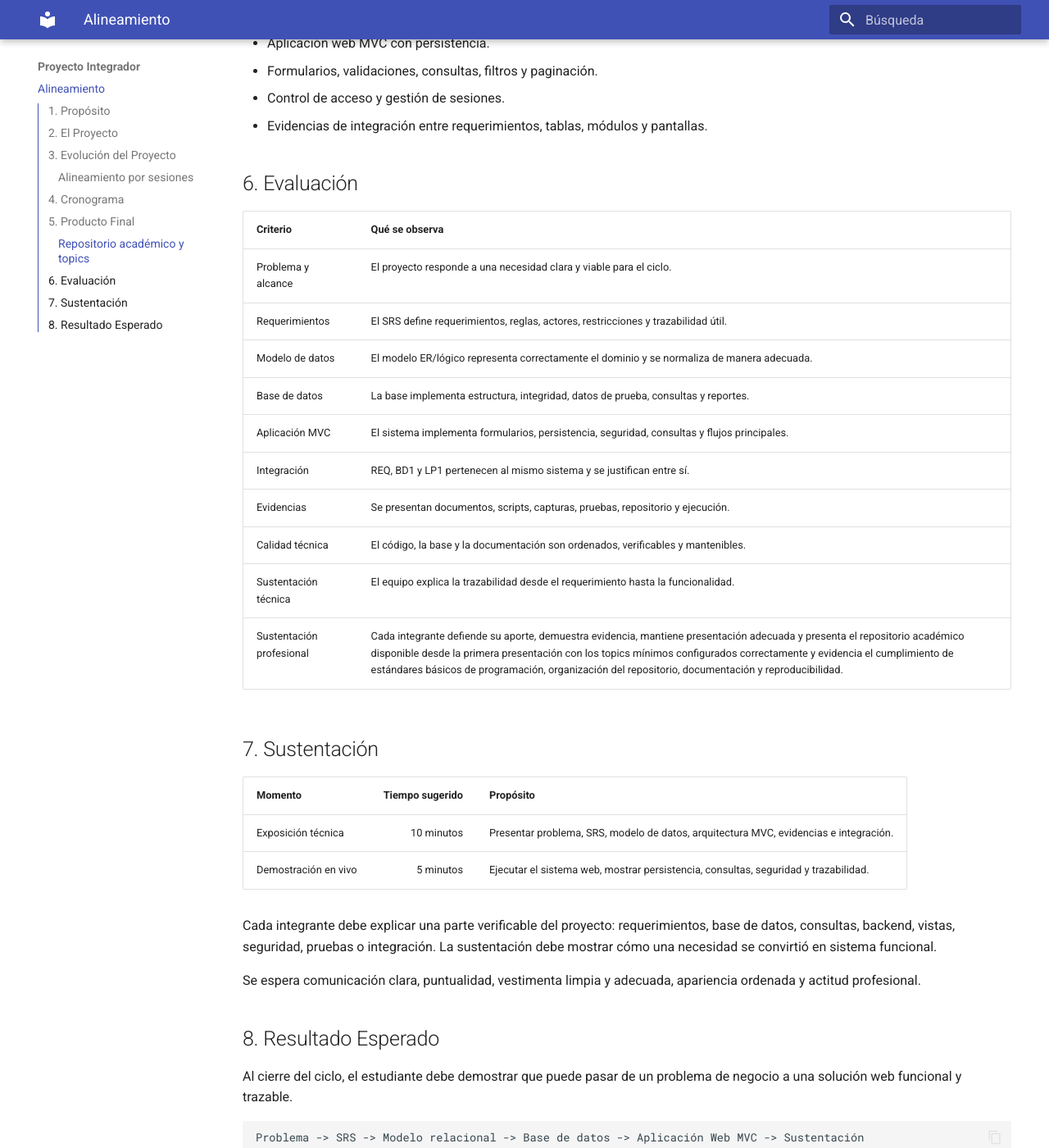
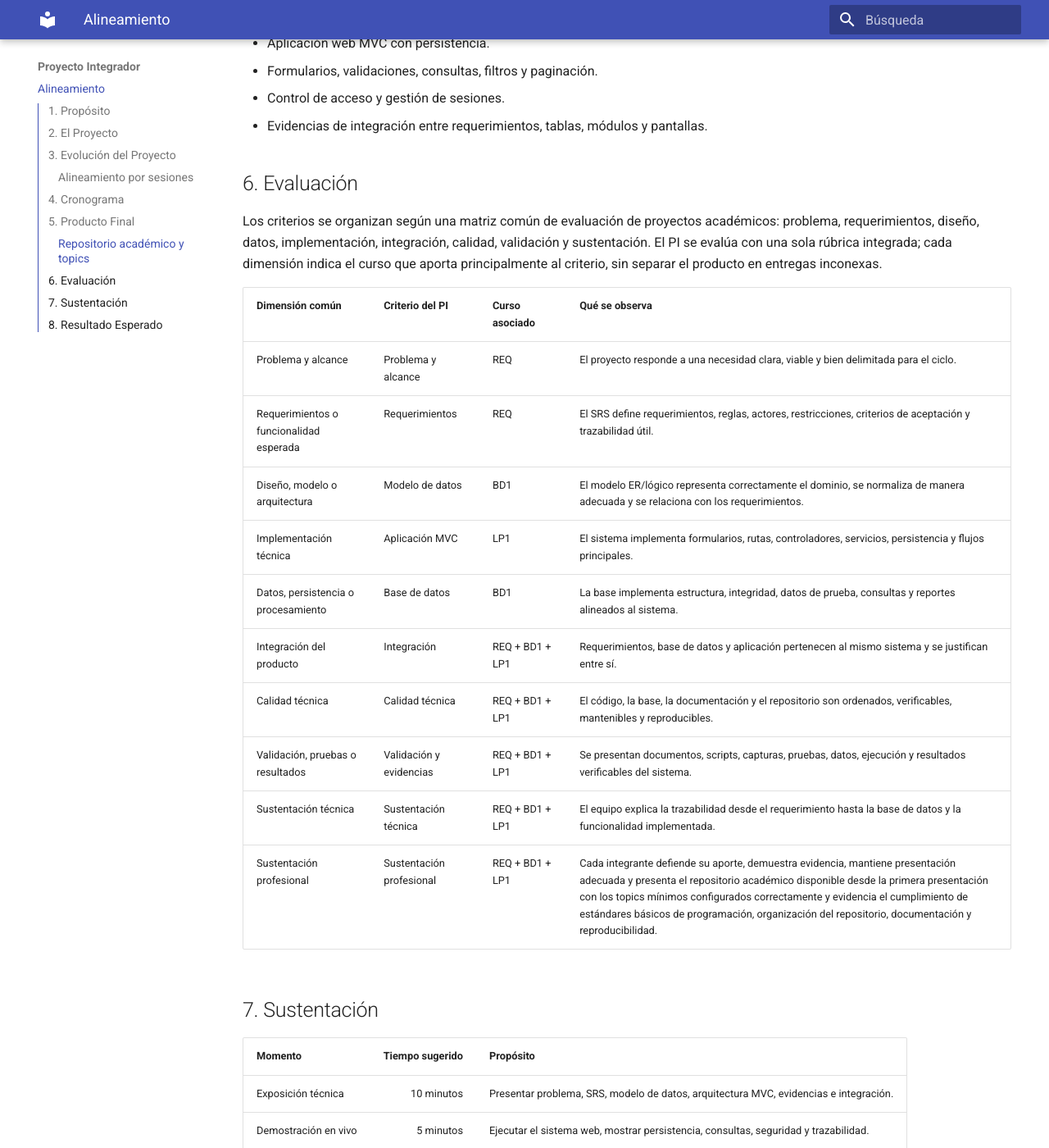
Before and after one commit to 262ciclo3/bomstart, an MkDocs documentation site: the page built from docs/proyecto-integrador/index.md, in a window 1280 px wide and 1400 px high, scrolled down 3630 px. Shown: the whole window at 82% size. Built offline with MkDocs 1.6.1 and Material for MkDocs 9.7.7, drawn with Linux system fonts in a browser that asks for light colours.

Commit message:
first commit

```diff
--- a/docs/proyecto-integrador/index.md
+++ b/docs/proyecto-integrador/index.md
@@ -105,18 +105,20 @@ Componentes mínimos:
 
 ## 6. Evaluación
 
-| Criterio | Qué se observa |
-|---|---|
-| Problema y alcance | El proyecto responde a una necesidad clara y viable para el ciclo. |
-| Requerimientos | El SRS define requerimientos, reglas, actores, restricciones y trazabilidad útil. |
-| Modelo de datos | El modelo ER/lógico representa correctamente el dominio y se normaliza de manera adecuada. |
-| Base de datos | La base implementa estructura, integridad, datos de prueba, consultas y reportes. |
-| Aplicación MVC | El sistema implementa formularios, persistencia, seguridad, consultas y flujos principales. |
-| Integración | REQ, BD1 y LP1 pertenecen al mismo sistema y se justifican entre sí. |
-| Evidencias | Se presentan documentos, scripts, capturas, pruebas, repositorio y ejecución. |
-| Calidad técnica | El código, la base y la documentación son ordenados, verificables y mantenibles. |
-| Sustentación técnica | El equipo explica la trazabilidad desde el requerimiento hasta la funcionalidad. |
-| Sustentación profesional | Cada integrante defiende su aporte, demuestra evidencia, mantiene presentación adecuada y presenta el repositorio académico disponible desde la primera presentación con los topics mínimos configurados correctamente y evidencia el cumplimiento de estándares básicos de programación, organización del repositorio, documentación y reproducibilidad. |
+Los criterios se organizan según una matriz común de evaluación de proyectos académicos: problema, requerimientos, diseño, datos, implementación, integración, calidad, validación y sustentación. El PI se evalúa con una sola rúbrica integrada; cada dimensión indica el curso que aporta principalmente al criterio, sin separar el producto en entregas inconexas.
+
+| Dimensión común | Criterio del PI | Curso asociado | Qué se observa |
+|---|---|---|---|
+| Problema y alcance | Problema y alcance | REQ | El proyecto responde a una necesidad clara, viable y bien delimitada para el ciclo. |
+| Requerimientos o funcionalidad esperada | Requerimientos | REQ | El SRS define requerimientos, reglas, actores, restricciones, criterios de aceptación y trazabilidad útil. |
+| Diseño, modelo o arquitectura | Modelo de datos | BD1 | El modelo ER/lógico representa correctamente el dominio, se normaliza de manera adecuada y se relaciona con los requerimientos. |
+| Implementación técnica | Aplicación MVC | LP1 | El sistema implementa formularios, rutas, controladores, servicios, persistencia y flujos principales. |
+| Datos, persistencia o procesamiento | Base de datos | BD1 | La base implementa estructura, integridad, datos de prueba, consultas y reportes alineados al sistema. |
+| Integración del producto | Integración | REQ + BD1 + LP1 | Requerimientos, base de datos y aplicación pertenecen al mismo sistema y se justifican entre sí. |
+| Calidad técnica | Calidad técnica | REQ + BD1 + LP1 | El código, la base, la documentación y el repositorio son ordenados, verificables, mantenibles y reproducibles. |
+| Validación, pruebas o resultados | Validación y evidencias | REQ + BD1 + LP1 | Se presentan documentos, scripts, capturas, pruebas, datos, ejecución y resultados verificables del sistema. |
+| Sustentación técnica | Sustentación técnica | REQ + BD1 + LP1 | El equipo explica la trazabilidad desde el requerimiento hasta la base de datos y la funcionalidad implementada. |
+| Sustentación profesional | Sustentación profesional | REQ + BD1 + LP1 | Cada integrante defiende su aporte, demuestra evidencia, mantiene presentación adecuada y presenta el repositorio académico disponible desde la primera presentación con los topics mínimos configurados correctamente y evidencia el cumplimiento de estándares básicos de programación, organización del repositorio, documentación y reproducibilidad. |
 
 ## 7. Sustentación
 
```
